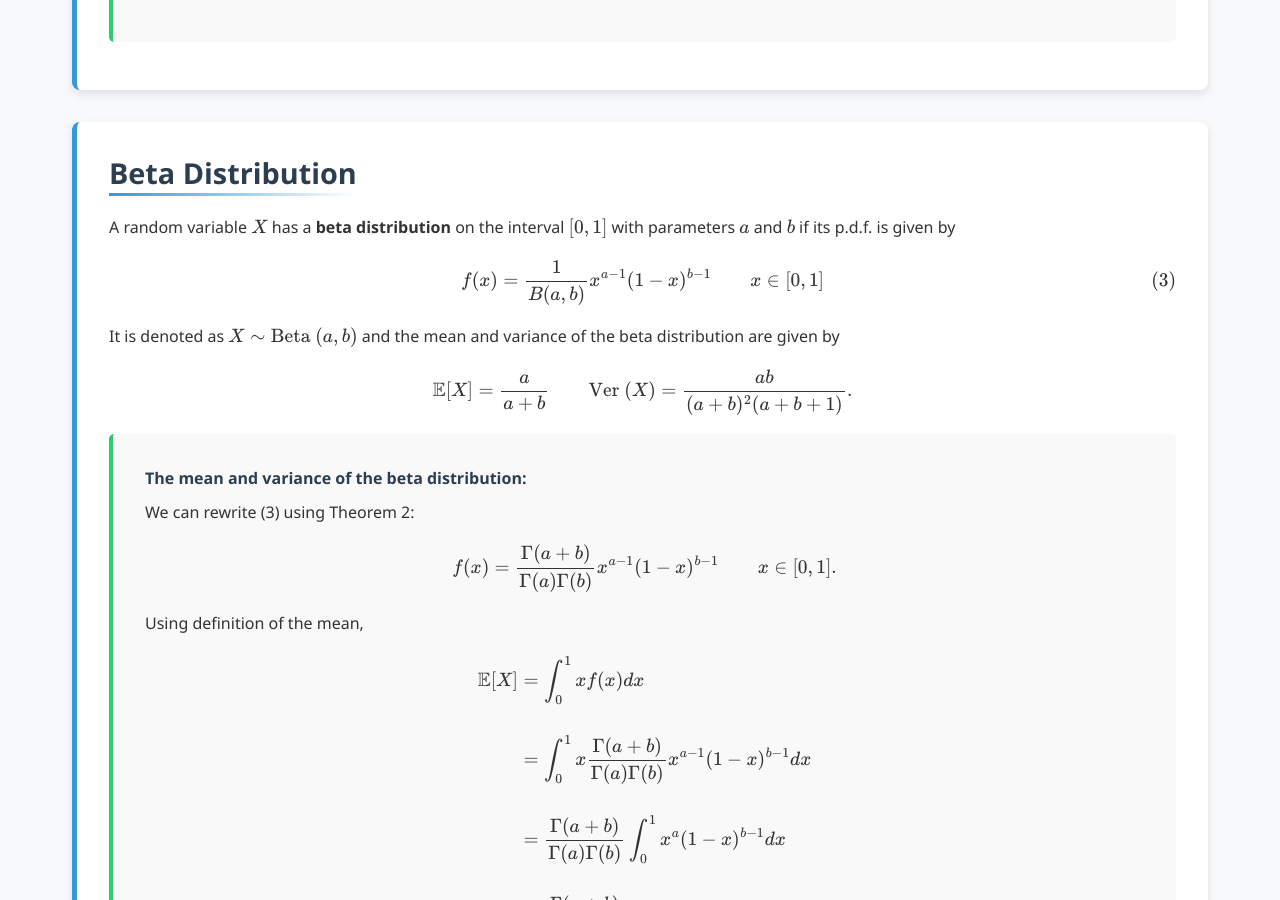
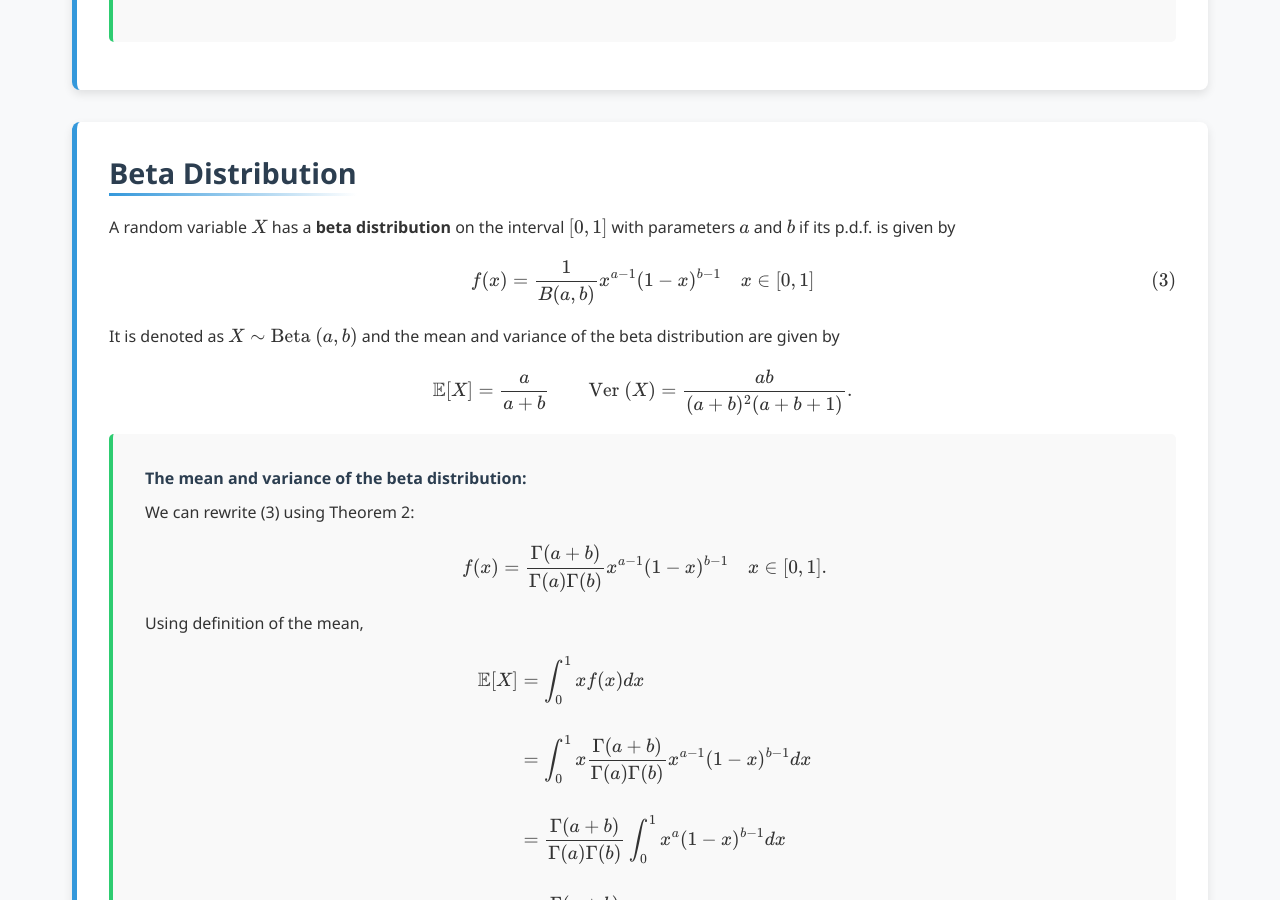
Before and after one commit to Yusukey01/yusukey01.github.io, a Jekyll site: the page built from Mathematics/Probability/gamma.html, in a window 1280 px wide and 900 px high, scrolled down 7239 px. Built offline with Jekyll 4.4.1, drawn with Linux system fonts in a browser that asks for light colours; some of the changed text lies outside the part shown.

Commit message:
organizing stext

```diff
--- a/Mathematics/Probability/gamma.html
+++ b/Mathematics/Probability/gamma.html
@@ -26,7 +26,7 @@ description: Learn about Gamma and Beta distribution.
             <p>
             The <strong>gamma function</strong> is defined as:
             \[
-            \Gamma (z) = \int_{0} ^\infty t^{z-1}e^{-t} dt \qquad Re(z) > 0.
+            \Gamma (z) = \int_{0} ^\infty t^{z-1}e^{-t} dt, \quad Re(z) > 0.
             \]
             <br>
             <div class="theorem">
@@ -218,7 +218,7 @@ description: Learn about Gamma and Beta distribution.
             <p>
             The <strong>beta function</strong> is defined as:
             \[
-            B(a, b)  = \int_{0}^1 t^{a-1} (1-t)^{b-t} dt \qquad Re(a) > 0, \qquad Re(b) > 0.
+            B(a, b)  = \int_{0}^1 t^{a-1} (1-t)^{b-t} dt \quad Re(a) > 0, \quad Re(b) > 0.
             \]
             The beta function can be represented by the gamma function:
             <div class="theorem">
@@ -267,7 +267,7 @@ description: Learn about Gamma and Beta distribution.
             A random variable \(X\) has a <strong>beta distribution</strong> on the interval \([0, 1]\) with
             parameters \(a\) and \(b\) if its p.d.f. is given by
             \[
-            f(x) = \frac{1}{B(a, b)}x^{a-1} (1-x)^{b-1} \qquad  x \in [0, 1] \tag{3}
+            f(x) = \frac{1}{B(a, b)}x^{a-1} (1-x)^{b-1} \quad x \in [0, 1] \tag{3}
             \]
             It is denoted as \(X \sim \text{Beta }(a, b)\) and the mean and variance of the beta distribution are given by
             \[
@@ -277,7 +277,7 @@ description: Learn about Gamma and Beta distribution.
                 <span class="proof-title">The mean and variance of the beta distribution:</span>
                 We can rewrite (3) using Theorem 2:
                 \[
-                f(x) = \frac{\Gamma (a+b)}{\Gamma (a) \Gamma (b)}x^{a-1} (1-x)^{b-1} \qquad  x \in [0, 1].
+                f(x) = \frac{\Gamma (a+b)}{\Gamma (a) \Gamma (b)}x^{a-1} (1-x)^{b-1} \quad x \in [0, 1].
                 \]
                 Using definition of the mean,
                 \[
@@ -327,7 +327,7 @@ description: Learn about Gamma and Beta distribution.
             <br>
             The <strong>uniform distribution</strong> over the interval \([a, b]\) is a special case of the beta distribution.
             \[
-                X \sim U[0, 1] = X \sim \text{Beta }(1, 1)  \text{ then } \qquad f(x) = 1.
+                X \sim U[0, 1] = X \sim \text{Beta }(1, 1)  \text{ then } f(x) = 1.
             \]
             In general, the p.d.f. of the uniform distribution \(X \sim U[a, b]\) is given by
             \[
```
